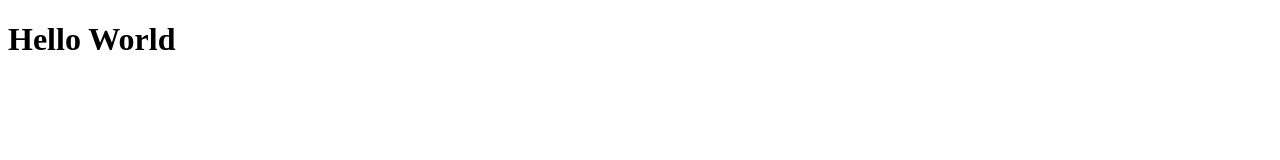
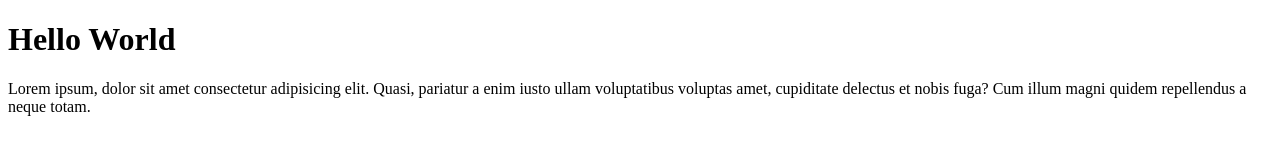
Before and after one commit to Boris2412/gittest, a plain HTML site: page index.html in a window 1280 px wide. Drawn offline with Linux system fonts and the light colour scheme.

Commit message:
second commit

```diff
--- a/index.html
+++ b/index.html
@@ -7,5 +7,6 @@
 </head>
 <body>
     <h1>Hello World</h1>
+    <p>Lorem ipsum, dolor sit amet consectetur adipisicing elit. Quasi, pariatur a enim iusto ullam voluptatibus voluptas amet, cupiditate delectus et nobis fuga? Cum illum magni quidem repellendus a neque totam.</p>
 </body>
 </html>
```
